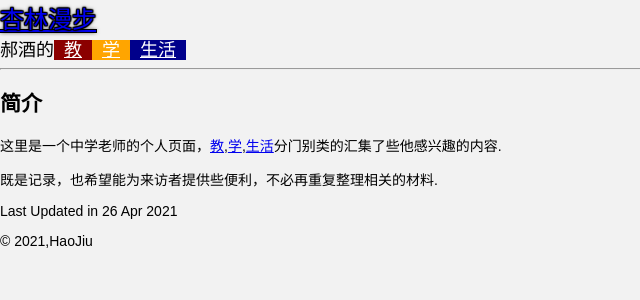
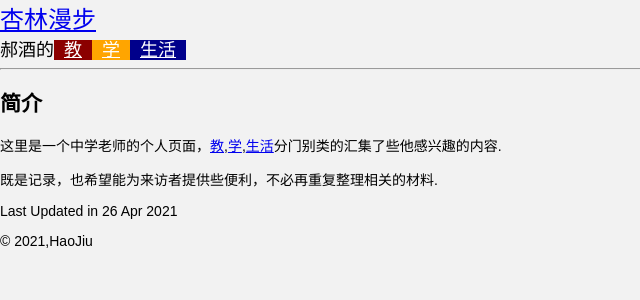
Before and after one commit to tan9p/tan9p.github.io, a Jekyll site: the page built from index.md, in a window 1280 px wide. Shown: the top 300 px of the page, without its empty margins (0-640 px from the left). Built offline with Jekyll 4.4.1, drawn with Linux system fonts in a browser that asks for light colours.

Commit message:
Change font css

```diff
--- a/static/css/style.css
+++ b/static/css/style.css
@@ -31,10 +31,9 @@ span#live{background-color: darkblue;padding: 0px 10px 0px 10px}
 #title {
   font-size:24px;
   color:rgba(40,80,120,.9);
-  text-shadow:-1px -1px 1px #000,0 -1px 1px #000,1px -1px 1px #000,1px 0 1px #000,1px 1px 1px #000,0 1px 1px #000,-1px 1px 1px #000,-1px 0 1px #000,0 0 4px #000;
-  font-family:serif
+  font-family:Arial, Helvetica, sans-serif
 }
 #sub-title {
   font-size:18px;
-  font-family:serif
+  font-family:Arial, Helvetica, sans-serif
 }
```
